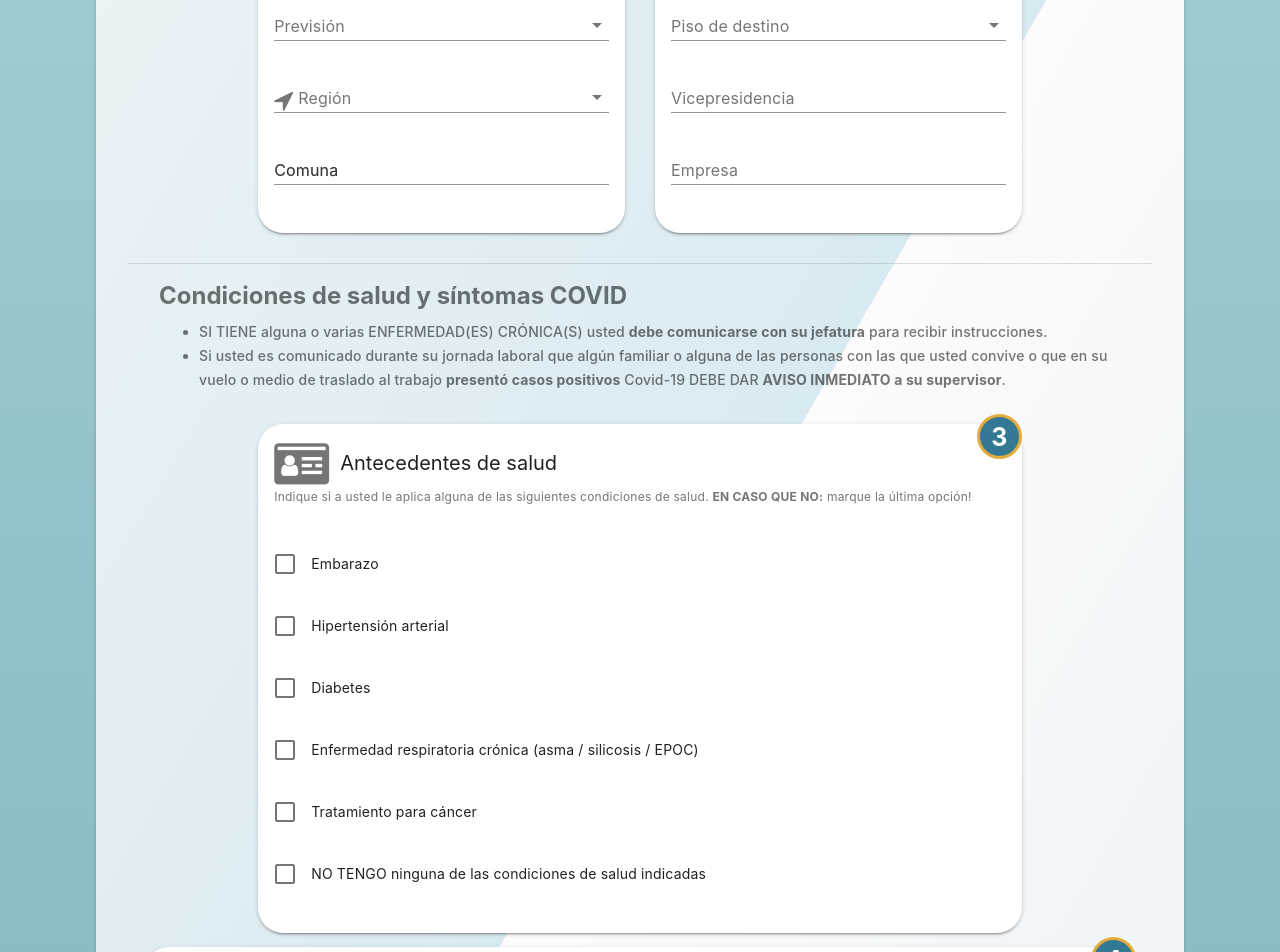
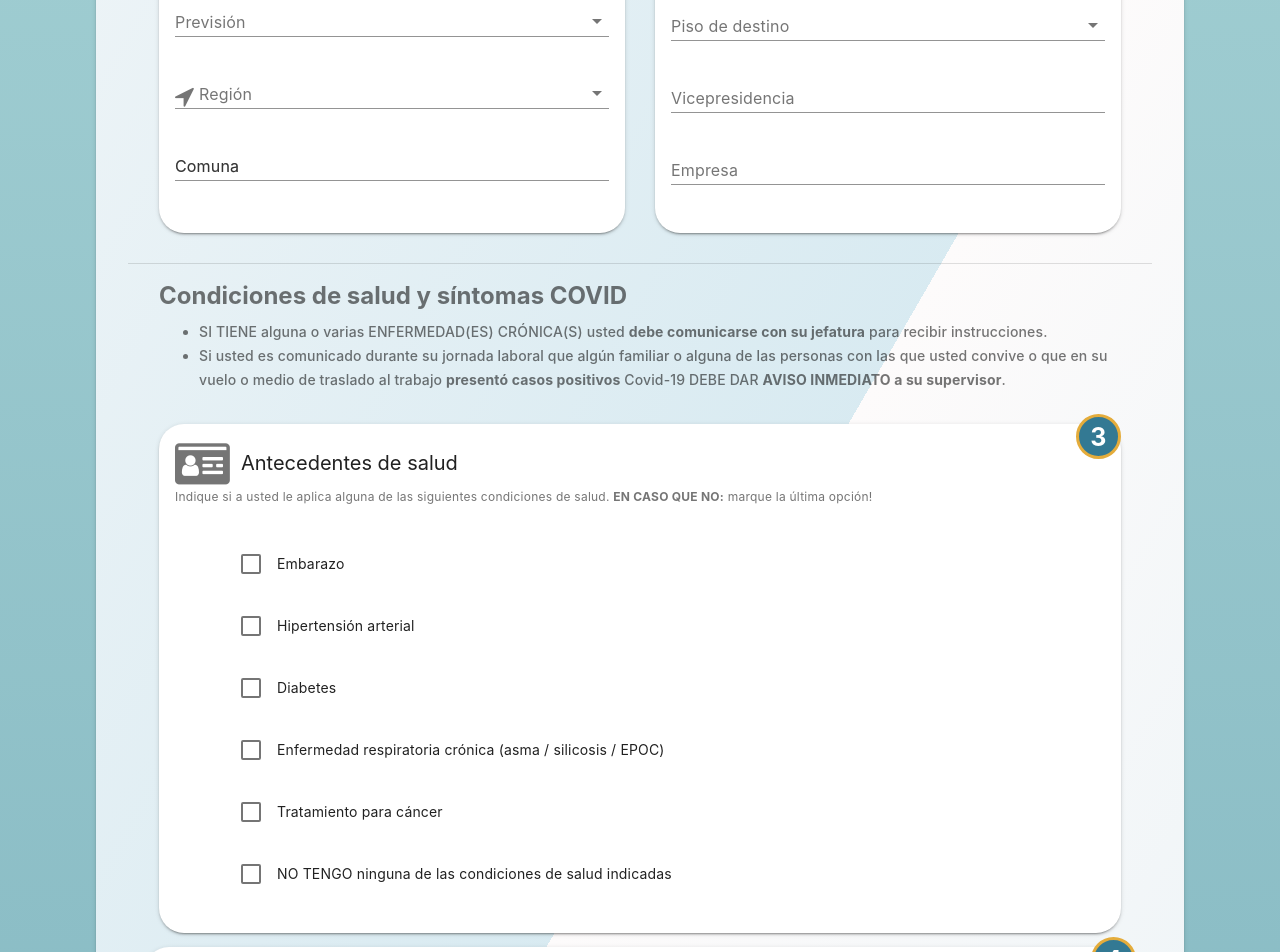
Before and after one commit to cristianrojasn/AMSA_COVID19_form, a Vue app in the folder amsa-form/: page / in a window 1280 px wide. Shown: the part 740-1692 px from the top of the page. Built offline with nearby package versions, Linux system fonts and the light colour scheme; what vuefire would draw is missing.

Commit message:
ajuste en el tamaño de las cajas y título

```diff
--- a/amsa-form/src/components/AMSAform.vue
+++ b/amsa-form/src/components/AMSAform.vue
@@ -19,7 +19,7 @@
                       id="titulo-foro"
                       class="md-display-2"
                       >
-                      <b>AMSA</b> Autoevaluación COVID19
+                      <b>AMSA</b> Evaluación COVID19
                     </h2>
                   </b-col>
                   <b-col md="auto">
@@ -261,6 +261,7 @@ table {
   }
   #titulo-foro {
     text-align: center;
+    overflow-wrap: break-word;
   }
 }
 </style>
--- a/amsa-form/src/components/preexistencias.vue
+++ b/amsa-form/src/components/preexistencias.vue
@@ -45,7 +45,7 @@
                         <div class="md-layout table-selector" style="display:flex; justify-content:center; margin: 0 auto;">
                             <table style="width:100%">
                                 <tr v-for="(itemes,indice) of ArrSintomas" :key="itemes">
-                                    <td>
+                                    <td style="">
                                         <md-checkbox @input="updateSintomas" v-model="sintomas[indice]" :value="itemes">{{ itemes }}</md-checkbox>
                                     </td>
                                 </tr>
@@ -73,7 +73,7 @@
                         <div class="md-layout table-selector" style="display:flex; justify-content:center; margin: 0 auto;">
                             <table style="width:100%">
                                 <tr v-for="(iteracion,indice) of ArrCasos" :key="iteracion">
-                                    <td>
+                                    <td style="padding-bottom: 70px;">
                                         <md-checkbox @input="updateCasos" v-model="casos[indice]" :value="iteracion">{{ iteracion }}</md-checkbox>
                                     </td>
                                 </tr>
@@ -83,7 +83,7 @@
                 </md-card>
             </b-col>
         </b-row>
-        <b-row>
+        <b-row class="row-length">
             <!-------------------------VIAJES----------------------------->
             <b-col class="box-respuestas-1" cols="12" md="12">
                 <md-card class="md-layout-item box-respuestas-1">
@@ -101,8 +101,10 @@
                         <div class="md-layout table-selector" style="display:flex; justify-content:center; margin: 0 auto;">
                             <table style="width:100%">
                                 <tr v-for="(items,indice) of ArrViajes" :key="items">
-                                    <td>
-                                        <md-checkbox @input="updateViajes" v-model="viajes[indice]" :value="items">{{ items }}</md-checkbox>
+                                    <td :style="items.estilo">
+                                        <md-checkbox @input="updateViajes" v-model="viajes[indice]" :value="items.dato">
+                                        <span>{{ items.dato }}</span>
+                                        </md-checkbox>
                                     </td>
                                 </tr>
                             </table>
@@ -124,7 +126,7 @@
                 </h4>
             </b-col>
         </b-row>
-        <b-row>
+        <b-row class="row-length">
             <!-------------------------CONTACTO COVID----------------------------->
             <b-col class="box-respuestas-1" cols="12" md="12">
                 <md-card class="md-layout-item box-respuestas-1">
@@ -157,7 +159,7 @@
                 </md-card>
             </b-col>
         </b-row>
-        <b-row>
+        <b-row class="row-length">
             <!-------------------------Profesionales de la salud----------------------------->
             <b-col class="box-respuestas-1" cols="12" md="12">
                 <md-card class="md-layout-item box-respuestas-1">
@@ -266,9 +268,21 @@ export default {
     margin: 0 auto;
 }
 .row-length {
-    width: 80%
+    width: 100%
 }
 
+table {
+    width: 100%;
+    table-layout: fixed;
+}
+
+.table-selector{
+    max-width: 800px;
+}
+
+tr, td {
+    height: auto;
+}
 .centered {
     display: block;
     margin-left: auto;
--- a/amsa-form/src/variables.js
+++ b/amsa-form/src/variables.js
@@ -18,7 +18,7 @@ const ArrSintomas = ['Fiebre : esto es temperatura corporal de 37.8 °C o algún
 
 const ArrCasos = ['Yo y/o alguna de las personas que convivo SI estamos diagnosticados como casos confirmados de Covid.19','Yo y/o alguna de las personas que convivo nos hemos realizado un examen PCR para determinar presencia de Covid-19 y los resultados se encuentran pendientes','Ni yo ni alguna persona con las que convivo hemos sido diagnosticados en los últimos 14 días como casos confirmados covid-19 o estamos a la espera de resultados de PCR']
 
-const ArrViajes = ['SI he viajado al extranjero en los últimos 15 días pero no completé la cuarentena obligatoria de 14 días señalada por la normativa vigente','Si he viajado al extranjero en los últimos 15 días y completé la cuarentena de 14 días','NO CUMPLO con ninguna de las situaciones indicadas']
+const ArrViajes = [{dato: `SI he viajado al extranjero en los últimos 15 días pero no completé la cuarentena obligatoria de 14 días señalada por la normativa vigente`, estilo: "padding-bottom: 70px"},{dato: 'Si he viajado al extranjero en los últimos 15 días y completé la cuarentena de 14 días', estilo: "padding-bottom: 40px"},{dato: 'NO CUMPLO con ninguna de las situaciones indicadas', estilo: ""}]
 
 export{
     empresas,
```
Lines whose indentation alone changed are shown as unchanged.
